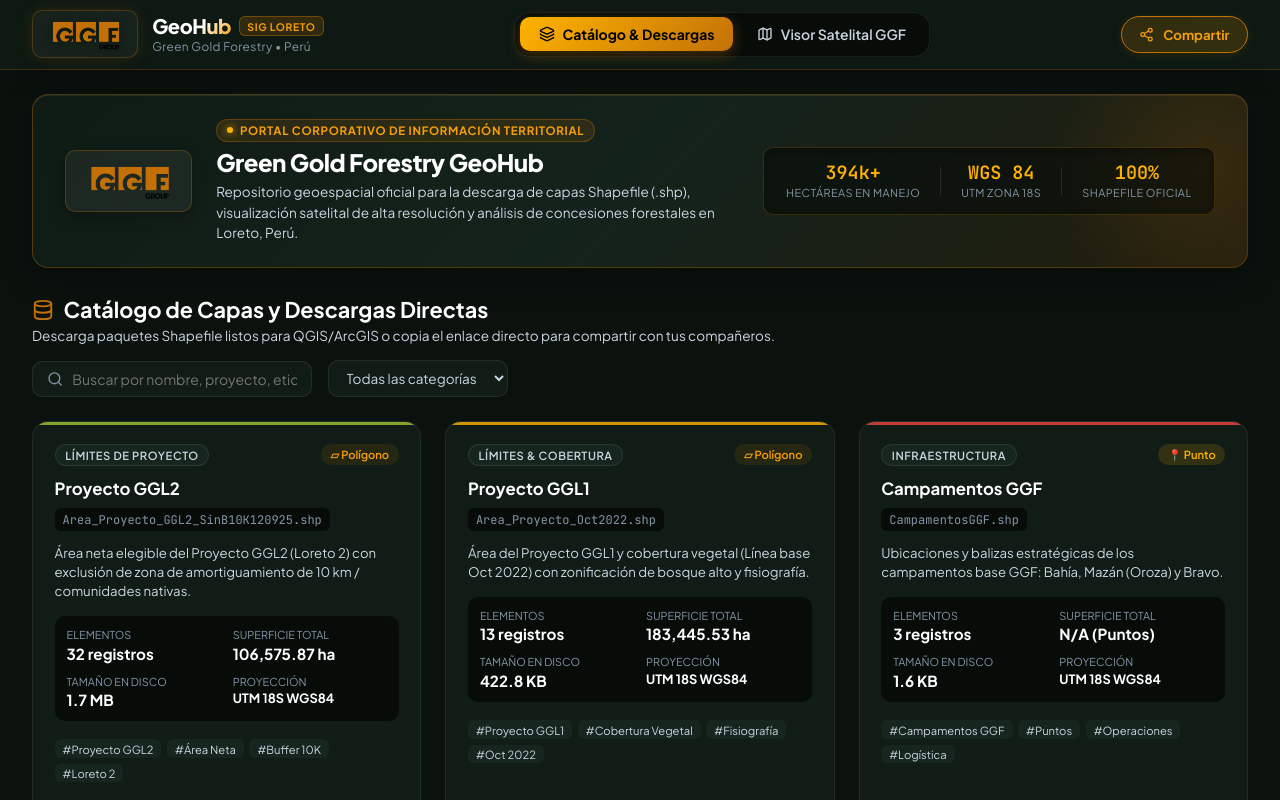
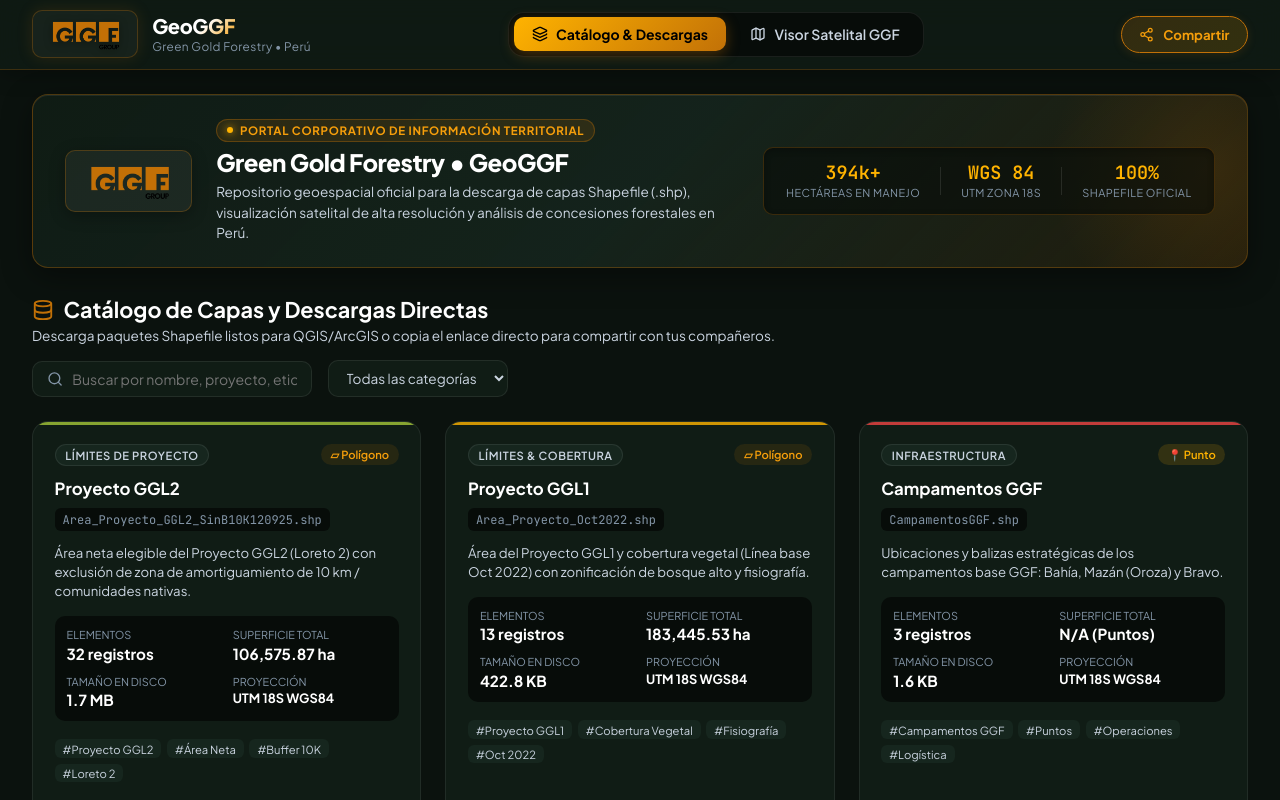
Before and after one commit to chulla19/ggf-geohub, a React (Vite) app in the folder client/: page / in a window 1280 px wide. Shown: the top 800 px of the page. Built offline with nearby package versions, Linux system fonts and the light colour scheme.

Commit message:
Actualizar nombre a GeoGGF y retirar texto SIG Loreto

```diff
--- a/client/index.html
+++ b/client/index.html
@@ -4,8 +4,8 @@
     <meta charset="UTF-8" />
     <link rel="icon" type="image/svg+xml" href="/favicon.svg" />
     <meta name="viewport" content="width=device-width, initial-scale=1.0" />
-    <title>GGF GeoHub | Portal Espacial y Repositorio Shapefile</title>
-    <meta name="description" content="Plataforma de catalogación, visualización en mapa satelital, descarga y compartición de datos Shapefile de Green Gold Forestry (Loreto, Perú)." />
+    <title>GeoGGF | Green Gold Forestry &bull; Portal Espacial</title>
+    <meta name="description" content="Plataforma GeoGGF de catalogación, visualización en mapa satelital y descarga de datos Shapefile de Green Gold Forestry (Perú)." />
     <!-- Leaflet CSS -->
     <link rel="stylesheet" href="https://unpkg.com/leaflet@1.9.4/dist/leaflet.css" integrity="sha256-p4NxAoJBhIIN+hmNHrzRCf9tD/miZyoHS5obTRR9BMY=" crossorigin="" />
     <!-- Google Fonts -->
--- a/client/src/App.jsx
+++ b/client/src/App.jsx
@@ -65,7 +65,7 @@
     const portalUrl = window.location.href.split('?')[0];
     navigator.clipboard.writeText(portalUrl).then(() => {
       setIsShareCopied(true);
-      showToast('🔗 ¡Enlace del portal GGF GeoHub copiado al portapapeles!');
+      showToast('🔗 ¡Enlace del portal GeoGGF copiado al portapapeles!');
       setTimeout(() => setIsShareCopied(false), 3000);
     });
   };
@@ -92,8 +92,7 @@
           </div>
           <div className="brand-title-group">
             <div className="brand-title-row">
-              <h1>GeoHub</h1>
-              <span className="brand-badge-pill">SIG Loreto</span>
+              <h1>GeoGGF</h1>
             </div>
             <p>Green Gold Forestry &bull; Perú</p>
           </div>
--- a/client/src/components/CatalogList.jsx
+++ b/client/src/components/CatalogList.jsx
@@ -74,10 +74,10 @@
                 <span className="badge-dot"></span>
                 <span>Portal Corporativo de Información Territorial</span>
               </div>
-              <h2>Green Gold Forestry GeoHub</h2>
+              <h2>Green Gold Forestry &bull; GeoGGF</h2>
               <p>
                 Repositorio geoespacial oficial para la descarga de capas Shapefile (.shp),
-                visualización satelital de alta resolución y análisis de concesiones forestales en Loreto, Perú.
+                visualización satelital de alta resolución y análisis de concesiones forestales en Perú.
               </p>
             </div>
           </div>
--- a/client/src/components/MapViewer.jsx
+++ b/client/src/components/MapViewer.jsx
@@ -1004,7 +1004,7 @@
           />
           <div className="map-watermark-text">
             <span className="map-watermark-title">GREEN GOLD FORESTRY</span>
-            <span className="map-watermark-sub">SIG Loreto &bull; UTM 18S</span>
+            <span className="map-watermark-sub">GeoGGF &bull; UTM 18S</span>
           </div>
         </div>
 
```
